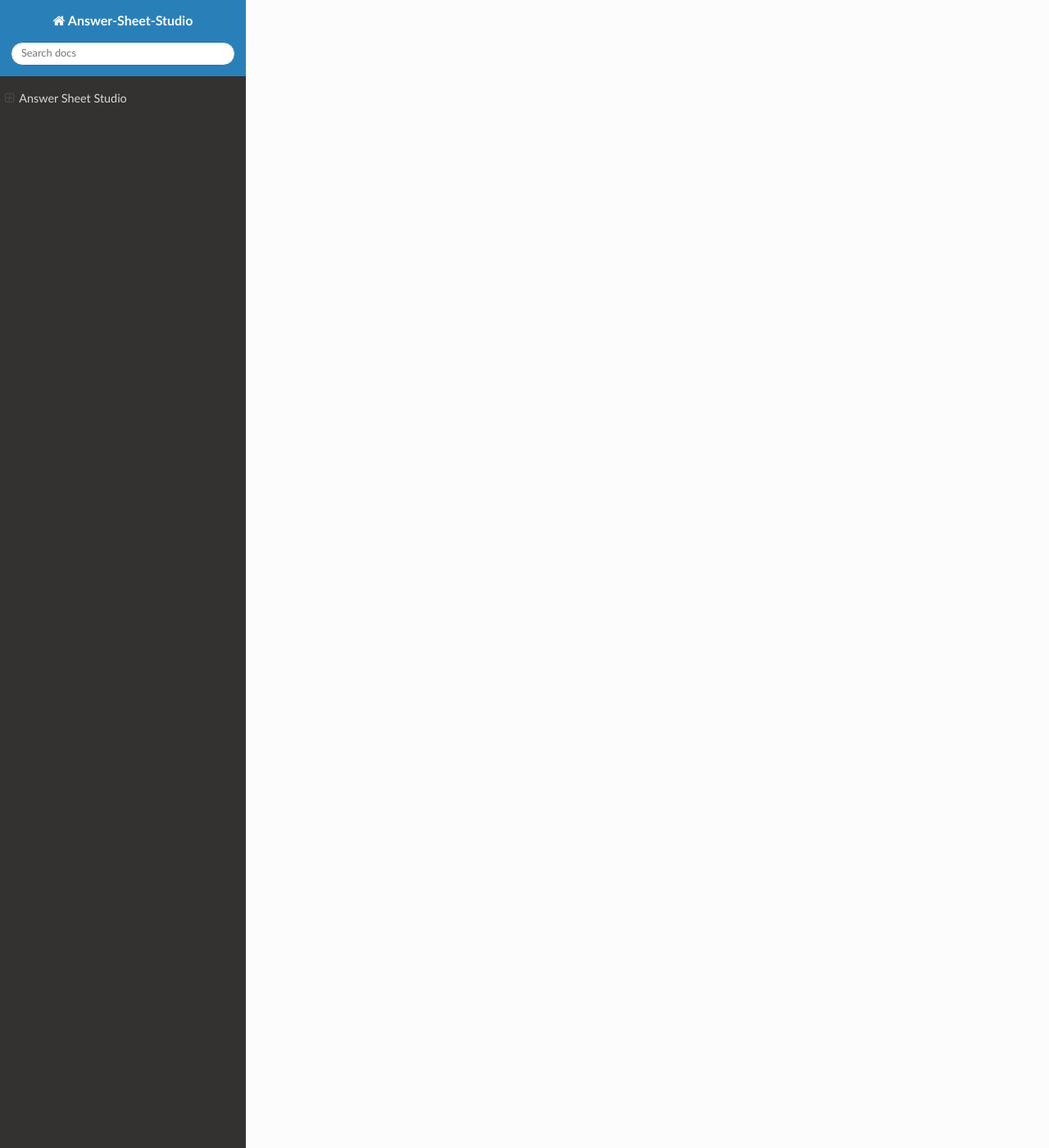
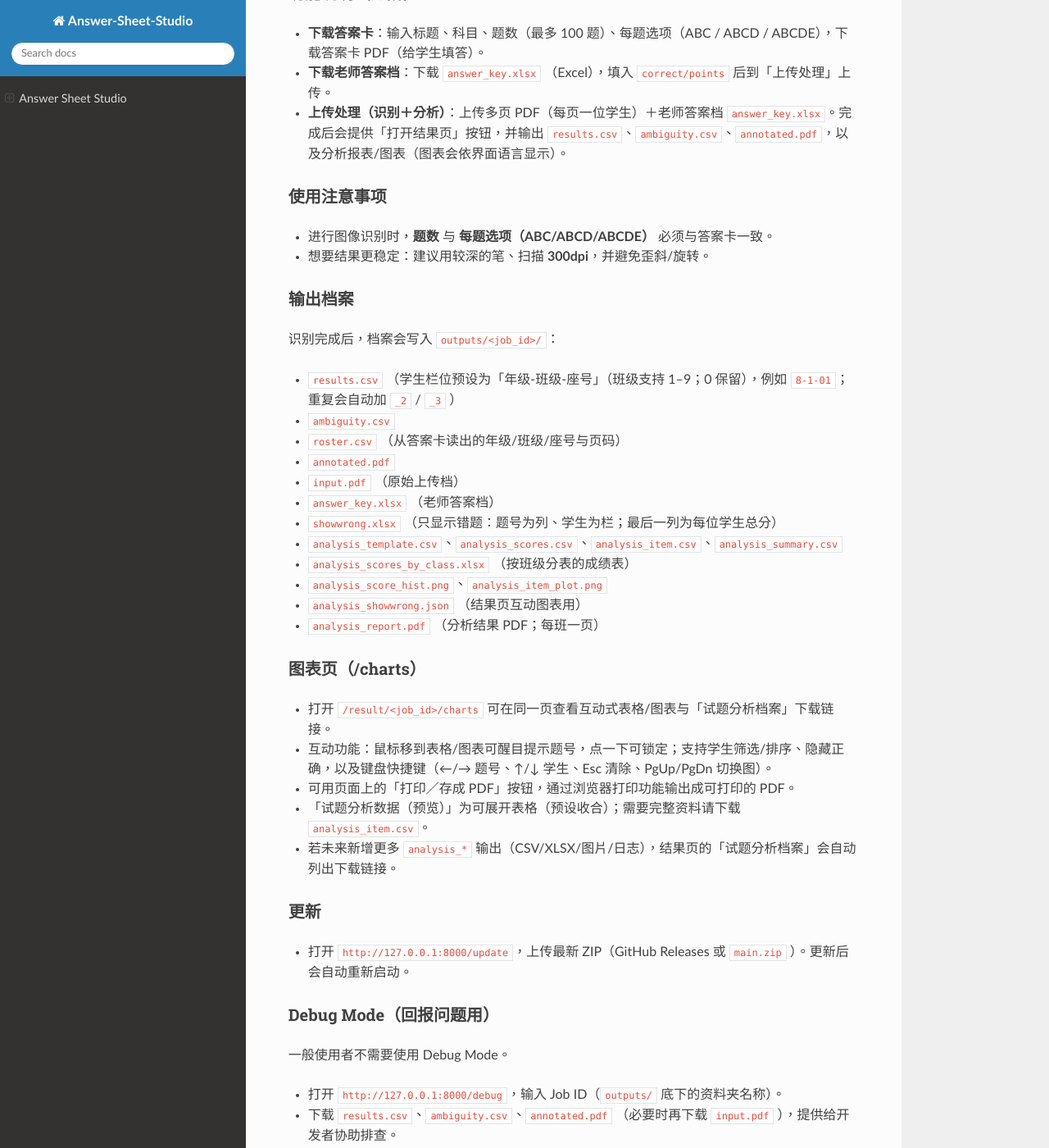
Before and after one commit to Abieskawa/answer-sheet-studio, a Sphinx documentation site: the page built from source/index.rst, in a window 1280 px wide and 1400 px high, scrolled down 7105 px. Shown: the whole window at 82% size. Built offline with Sphinx 7.4.7 and the Read the Docs theme 3.1.0, drawn with Linux system fonts in a browser that asks for light colours; some of the changed text lies outside the part shown.

Commit message:
Restore zh-Hans upload/analysis UI and docs

```diff
--- a/source/conf.py
+++ b/source/conf.py
@@ -23,8 +23,10 @@ templates_path = ['_templates']
 exclude_patterns = []
 
 _rtd_language = os.environ.get('READTHEDOCS_LANGUAGE', '').strip().lower()
-if _rtd_language in {'zh-tw', 'zh_tw', 'zh-hant'} or _rtd_language.startswith('zh'):
+if _rtd_language in {'zh-tw', 'zh_tw', 'zh-hant'}:
     language = 'zh_TW'
+elif _rtd_language in {'zh-cn', 'zh_cn', 'zh-hans'}:
+    language = 'zh_CN'
 elif _rtd_language:
     language = _rtd_language.replace('-', '_')
 else:
@@ -52,7 +54,7 @@ html_static_path = ['_static']
 
 latex_engine = 'xelatex'
 
-_prefer_sc = False
+_prefer_sc = str(language).strip().lower().startswith("zh_cn")
 _cjk_first = "Noto Sans CJK SC" if _prefer_sc else "Noto Sans CJK TC"
 _cjk_second = "Noto Sans CJK TC" if _prefer_sc else "Noto Sans CJK SC"
 _pingfang = "PingFang SC" if _prefer_sc else "PingFang TC"
--- a/source/index.rst
+++ b/source/index.rst
@@ -227,3 +227,101 @@ Creates a fake teacher answer key and writes all outputs under ``outputs/<job_id
 - With a sample scan: ``python scripts/e2e_demo.py --input test/八年級期末掃描.pdf``
 - Without a scan: ``python scripts/e2e_demo.py --synthetic-pages 8``
 - Open ``http://127.0.0.1:8000/result/<job_id>/charts`` (if the server is running)
+
+.. _zh-hans:
+
+简体中文
+--------
+
+`点此下载程序（ZIP） <https://github.com/Abieskawa/answer-sheet-studio/archive/refs/heads/main.zip>`_
+
+`GitHub Releases（推荐） <https://github.com/Abieskawa/answer-sheet-studio/releases/latest>`_
+
+Answer Sheet Studio 让老师可以生成可打印的答案卡，并在本机进行图像识别（不会上传到云端）。
+
+最简单开始（推荐）
+~~~~~~~~~~~~~~~~~~
+
+#. 下载 ZIP 并解压缩。
+#. macOS：双击 ``start_mac.command``；Windows：双击 ``start_windows.vbs``。
+#. 若尚未安装 Python，启动器会提示下载/安装官方 Python（依照画面一路确认即可）。
+#. 安装完成后再执行一次启动器；浏览器会自动打开 ``http://127.0.0.1:8000``。用完关闭浏览器即可；若之后看到 ``ERR_CONNECTION_REFUSED`` /「127.0.0.1 拒绝连接」，请再双击启动器重新启动。
+#. 在网页里先下载并打印「答案卡 PDF」（给学生填答）；需要批改/分析时再下载 ``answer_key.xlsx`` （老师答案档）填写 ``correct/points``，到「上传处理」上传扫描 PDF + ``answer_key.xlsx``。
+
+系统需求
+~~~~~~~~
+
+- macOS 13+ 或 Windows 11
+- Python 3.10+（建议 3.11；支持 3.10–3.13）。若尚未安装 Python，启动器可协助下载官方安装程序。
+- Windows 安装 Python 时请勾选「Add python.exe to PATH」（并保留 ``py`` launcher）
+- 第一次安装需要网络下载 Python 套件（FastAPI、PyMuPDF、OpenCV、NumPy 等）
+
+功能说明（进阶）
+~~~~~~~~~~~~~~~~
+
+- **下载答案卡**：输入标题、科目、题数（最多 100 题）、每题选项（ABC / ABCD / ABCDE），下载答案卡 PDF（给学生填答）。
+- **下载老师答案档**：下载 ``answer_key.xlsx`` （Excel），填入 ``correct/points`` 后到「上传处理」上传。
+- **上传处理（识别＋分析）**：上传多页 PDF（每页一位学生）＋老师答案档 ``answer_key.xlsx``。完成后会提供「打开结果页」按钮，并输出 ``results.csv``、``ambiguity.csv``、``annotated.pdf``，以及分析报表/图表（图表会依界面语言显示）。
+
+使用注意事项
+~~~~~~~~~~~~
+
+- 进行图像识别时，**题数** 与 **每题选项（ABC/ABCD/ABCDE）** 必须与答案卡一致。
+- 想要结果更稳定：建议用较深的笔、扫描 **300dpi**，并避免歪斜/旋转。
+
+输出档案
+~~~~~~~~
+
+识别完成后，档案会写入 ``outputs/<job_id>/``：
+
+- ``results.csv`` （学生栏位预设为「年级-班级-座号」（班级支持 1–9；0 保留），例如 ``8-1-01``；重复会自动加 ``_2`` / ``_3`` ）
+- ``ambiguity.csv``
+- ``roster.csv`` （从答案卡读出的年级/班级/座号与页码）
+- ``annotated.pdf``
+- ``input.pdf`` （原始上传档）
+- ``answer_key.xlsx`` （老师答案档）
+- ``showwrong.xlsx`` （只显示错题：题号为列、学生为栏；最后一列为每位学生总分）
+- ``analysis_template.csv``、``analysis_scores.csv``、``analysis_item.csv``、``analysis_summary.csv``
+- ``analysis_scores_by_class.xlsx`` （按班级分表的成绩表）
+- ``analysis_score_hist.png``、``analysis_item_plot.png``
+- ``analysis_showwrong.json`` （结果页互动图表用）
+- ``analysis_report.pdf`` （分析结果 PDF；每班一页）
+
+图表页（/charts）
+~~~~~~~~~~~~~~~~~
+
+- 打开 ``/result/<job_id>/charts`` 可在同一页查看互动式表格/图表与「试题分析档案」下载链接。
+- 互动功能：鼠标移到表格/图表可醒目提示题号，点一下可锁定；支持学生筛选/排序、隐藏正确，以及键盘快捷键（←/→ 题号、↑/↓ 学生、Esc 清除、PgUp/PgDn 切换图）。
+- 可用页面上的「打印／存成 PDF」按钮，通过浏览器打印功能输出成可打印的 PDF。
+- 「试题分析数据（预览）」为可展开表格（预设收合）；需要完整资料请下载 ``analysis_item.csv``。
+- 若未来新增更多 ``analysis_*`` 输出（CSV/XLSX/图片/日志），结果页的「试题分析档案」会自动列出下载链接。
+
+更新
+~~~~
+
+- 打开 ``http://127.0.0.1:8000/update``，上传最新 ZIP（GitHub Releases 或 ``main.zip`` ）。更新后会自动重新启动。
+
+Debug Mode（回报问题用）
+~~~~~~~~~~~~~~~~~~~~~~~~
+
+一般使用者不需要使用 Debug Mode。
+
+- 打开 ``http://127.0.0.1:8000/debug``，输入 Job ID（``outputs/`` 底下的资料夹名称）。
+- 下载 ``results.csv``、``ambiguity.csv``、``annotated.pdf`` （必要时再下载 ``input.pdf`` ），提供给开发者协助排查。
+
+疑难排解
+~~~~~~~~
+
+- 若看到 ``ERR_CONNECTION_REFUSED`` /「127.0.0.1 拒绝连接」，请再双击启动器（ ``start_mac.command`` / ``start_windows.vbs`` ）重新启动。
+- **pip install failed** – 检查 launcher log，确认有网络、Python 版本为 3.10+；若你是 Python 3.14，建议改用 3.10–3.13。
+- **Port already in use / permission denied** – 启动器会检查 port。
+- **Server not opening** – 先看 launcher log 找出错误；也可以在终端机执行 ``python run_app.py`` （需先在同一环境安装 requirements）方便除错。
+
+E2E Demo（跑完整流程）
+~~~~~~~~~~~~~~~~~~~~
+
+会自动产生「假老师答案档」并把所有输出写到 ``outputs/<job_id>/``：
+
+- 有范例扫描档时：``python scripts/e2e_demo.py --input test/八年級期末掃描.pdf``
+- 没有扫描档时：``python scripts/e2e_demo.py --synthetic-pages 8``
+- 依照程式输出提示打开 ``http://127.0.0.1:8000/result/<job_id>/charts``（若服务器已启动）
```
Also changed, not shown: other parts of source/index.rst (+2 -2 lines), README.md (+112 -4 lines), 4 other files.
